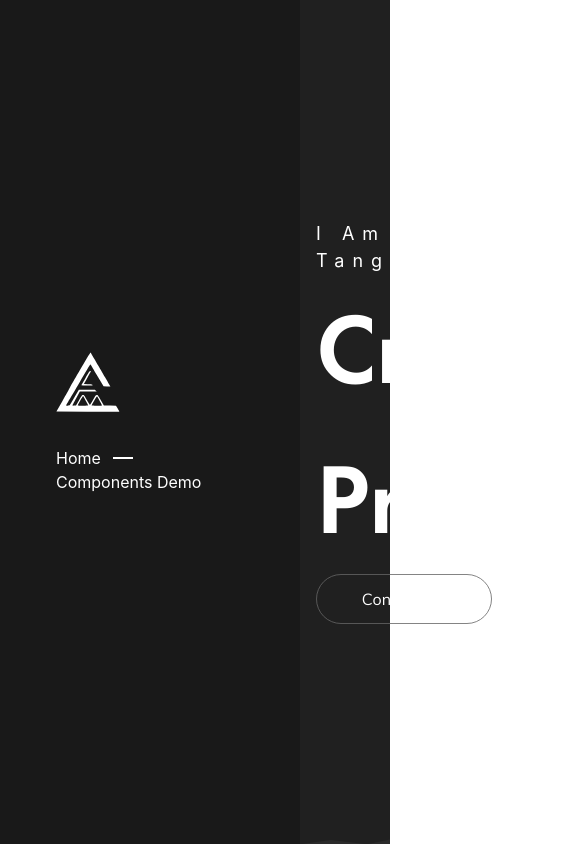
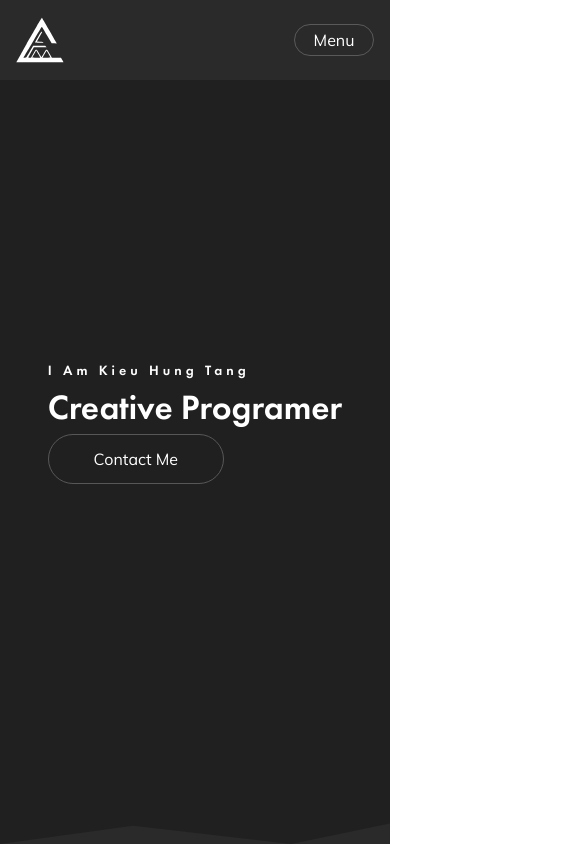
Before and after one commit to KieuHung18/mobile-admin, a React (Create React App) app: page /#/ in a window 390 px wide. Shown: the top 844 px of the page, 585 px wide, since content can reach past the window. Built offline with nearby package versions, Linux system fonts and the light colour scheme; what tw-elements would draw is missing.

Commit message:
responsive sidebar,homepage

```diff
--- a/src/components/common/button/index.tsx
+++ b/src/components/common/button/index.tsx
@@ -32,7 +32,7 @@ const Button = (
       data-te-ripple-init
       data-te-ripple-color="light"
       className={clsx(
-        "btn rounded-full h-full w-full transition-all duration-300",
+        "btn rounded-full h-full w-full transition-all duration-300 flex items-center justify-center",
         variantClassname,
         size
       )}
--- a/src/features/home/index.tsx
+++ b/src/features/home/index.tsx
@@ -4,12 +4,14 @@ import Button from "../../components/common/button";
 
 const Home = () => {
   return (
-    <div className="h-fit text-neutral-light flex bg-primary-5 min-h-[100vh] relative ">
+    <div className="text-neutral-light flex bg-primary-5 min-h-[100vh] relative">
       <div className="px-4 m-auto min-w-[75vw]">
-        <div className="text-[18px] font tracking-[8px]">
+        <h2 className="text-[14px] tracking-[4px] md:text-[16px] md:tracking-[8px] lg:text-[18px] font-sans">
           I Am Kieu Hung Tang
-        </div>
-        <div className="font-futura text-[100px]">Creative Programer</div>
+        </h2>
+        <h2 className="text-[35px] sm:[text-50px] md:text-[60px] lg:text-[90px] xl:text-[100px]">
+          Creative Programer
+        </h2>
         <div className="w-44 flex">
           <Button content="Contact Me" variant="secondary" />
         </div>
--- a/src/features/side-bar/index.tsx
+++ b/src/features/side-bar/index.tsx
@@ -1,11 +1,17 @@
 import React from "react";
+import { Link } from "react-router-dom";
+import Button from "../../components/common/button";
 import Logo from "../../components/icons/logo";
 import SideBarLink from "./side-bar-link";
+import { useState, useEffect } from "react";
+import clsx from "clsx";
+
 const SideBar = () => {
   const linkList: { title: string; path: string }[] = [
     { title: "Home", path: "/" },
     { title: "Components Demo", path: "/components-demo" },
   ];
+  const [hidden, setHidden] = useState(window.innerWidth > 1280 ? false : true);
   const links = linkList.map((l, i) => {
     return (
       <li key={i}>
@@ -13,13 +19,39 @@ const SideBar = () => {
       </li>
     );
   });
+  const handleOnclick = () => {
+    setHidden(!hidden);
+  };
   return (
-    <div className="min-h-[100vh] 2xl:w-[350px] w-[300px] bg-primary-0 text-neutral-light text-[16px] font-normal float-left px-14 flex items-center relative z-10 transition-all duration-300">
-      <div className=" w-fit">
-        <Logo className="mb-8 mt-auto fill-neutral-light w-16 h-16" />
-        <ul>{links}</ul>
+    <>
+      <div className="fixed w-full h-20 md:h-24 top-0 left-0 bg-primary-10 flex items-center xl:invisible px-4 z-10">
+        <Link to={"/"}>
+          <Logo className="fill-neutral-light w-12 h-12 lg:w-16 lg:h-16" />
+        </Link>
+        <div className="w-20 h-8 ml-auto">
+          <Button
+            content={<div>Menu</div>}
+            variant="secondary"
+            onClick={handleOnclick}
+          />
+        </div>
       </div>
-    </div>
+      <div
+        id="sidenav"
+        className={clsx(
+          "bg-primary-0 font-normal fixed float-left top-0 px-14 flex items-center z-20 transition-all duration-300",
+          "min-h-[100vh] 2xl:w-[350px] w-[300px] xl:relative xl:translate-x-0",
+          { "-translate-x-full": hidden }
+        )}
+      >
+        <nav className="w-fit">
+          <Link to={"/"}>
+            <Logo className="mb-8 fill-neutral-light w-16 h-16" />
+          </Link>
+          <ul>{links}</ul>
+        </nav>
+      </div>
+    </>
   );
 };
 export default SideBar;
--- a/src/index.css
+++ b/src/index.css
@@ -43,6 +43,9 @@
   p {
     @apply text-primary-20 text-[15px] font-muli leading-7;
   }
+  a {
+    @apply text-neutral-light text-[16px];
+  }
 }
 body {
   margin: 0;
```
